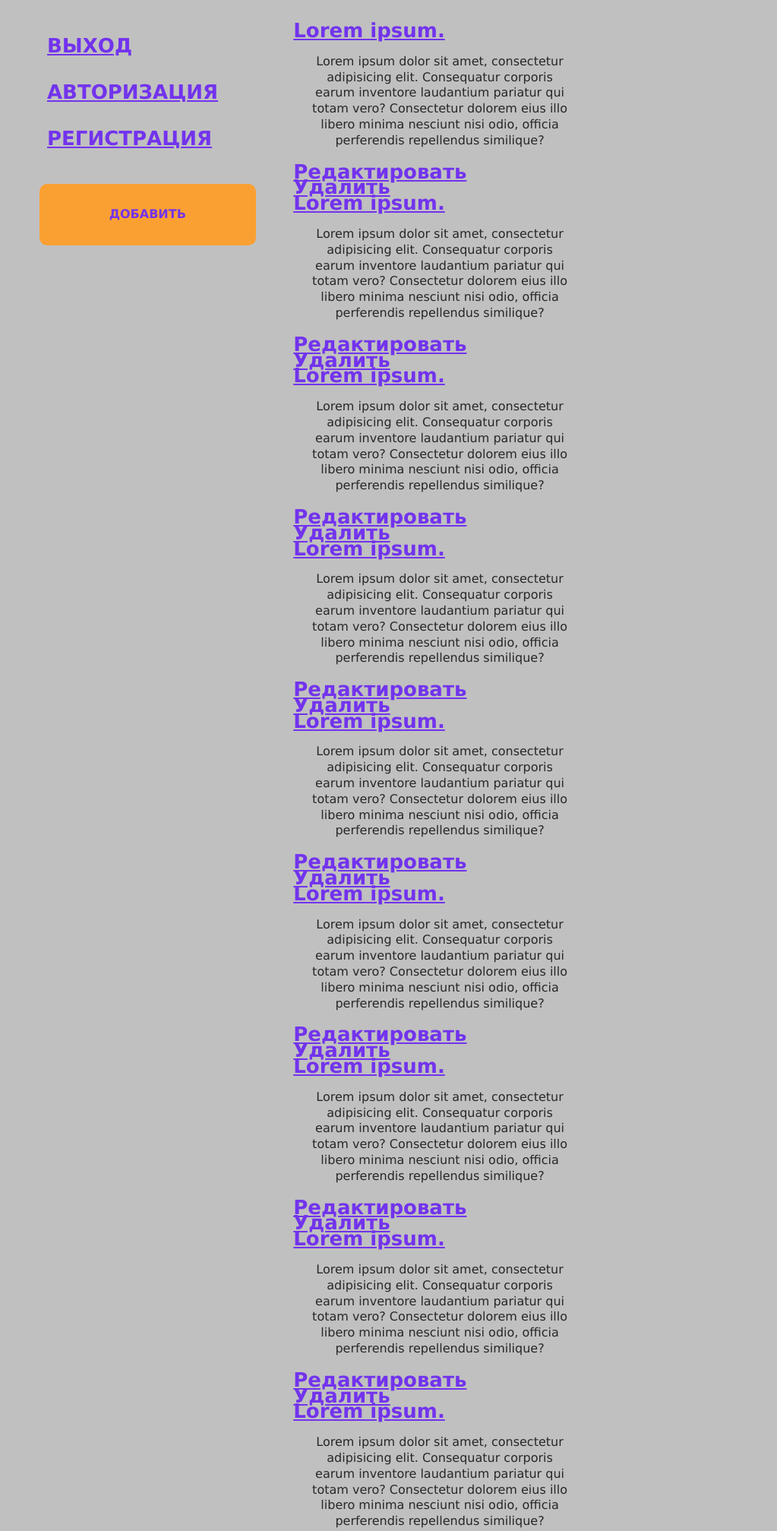
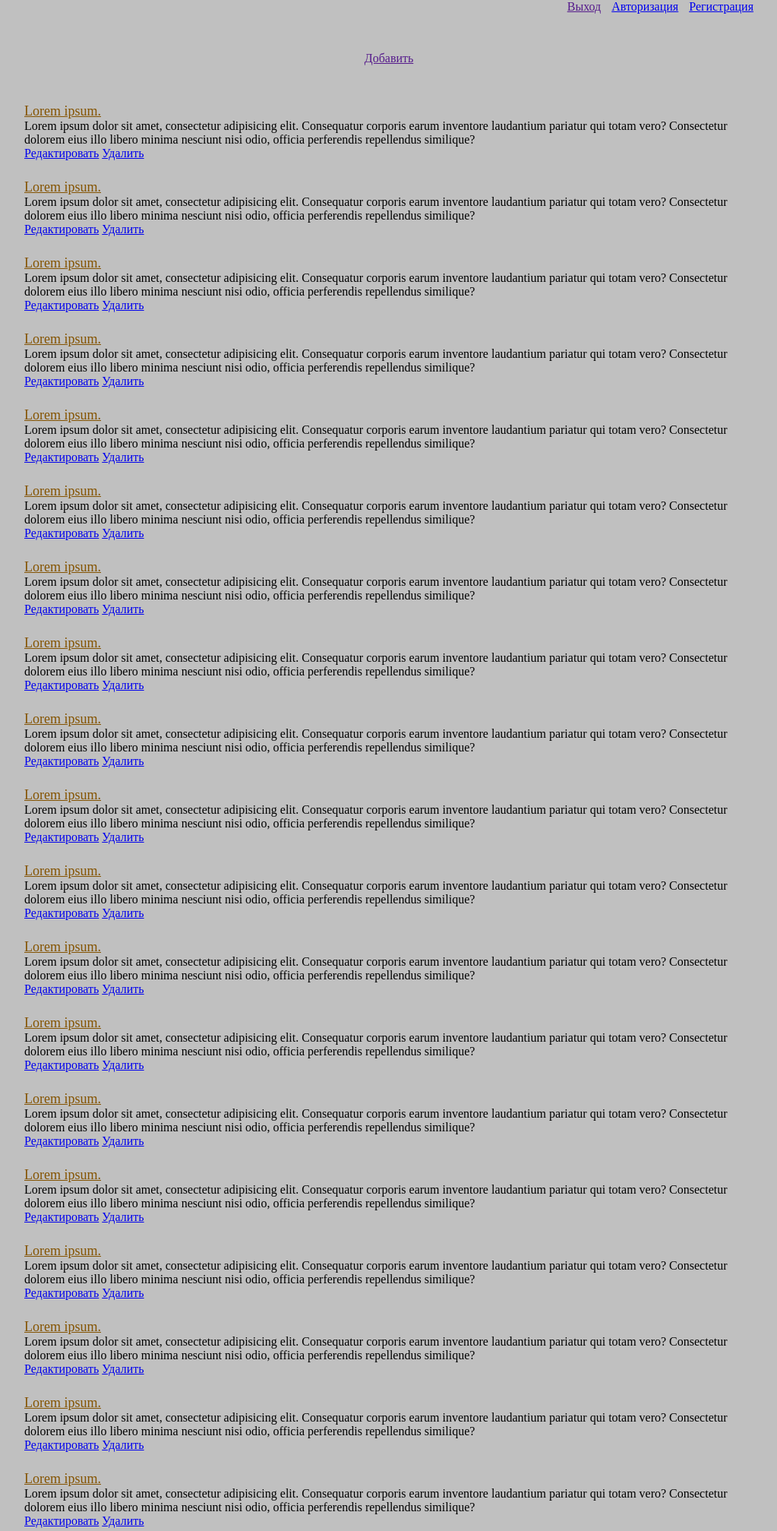
Before and after one commit to shturnev/c4, a PHP site: page /blog/index.php in a window 1280 px wide. Shown: the top 2015 px of the page at 76% size, without its empty margins (128-1151 px from the left). Run offline with PHP 8.4, Linux system fonts and the light colour scheme.

Commit message:
ремонт верстки

```diff
--- a/blog/blocks/header.php
+++ b/blog/blocks/header.php
@@ -1,14 +1,5 @@
 <nav>
-    <ul class="nav">
-        <li>
-            <a href="index.php">Выход</a>
-        </li>
-
-        <li>
-            <a href="blog_login.php">Авторизация</a>
-        </li>
-        <li>
-            <a href="blog_register.php">Регистрация</a>
-        </li>
-    </ul>
+    <a href="">Выход</a>
+    <a href="blog_login.php">Авторизация</a>
+    <a href="blog_register.php">Регистрация</a>
 </nav>
--- a/blog/css/style_start.css
+++ b/blog/css/style_start.css
@@ -1,72 +1,29 @@
 html, body {
-  display: flex;
-  align-content: center;
-  justify-content: space-between;
-  margin: auto;
   padding: 0;
-  height: 100vh;
+  margin: 0;
+  height: 100%;
+  min-height: 100%;
+  background: silver; }
+
+.main {
   width: 960px;
-  background: silver;
-  font: 1em/1.3em Verdana, Geneva, sans-serif;
-  color: #272727; }
-  html .main, body .main {
-    display: flex;
-    margin: 20px auto;
-    padding: 0;
-    max-width: 960px;
-    flex-flow: column wrap; }
-    html .main .nav, body .main .nav {
+  margin: 0 auto; }
+  .main nav {
+    text-align: right; }
+    .main nav a {
       display: inline-block;
-      text-align: right; }
-      html .main .nav li, body .main .nav li {
-        padding: 20px;
-        margin: 0;
-        list-style: none;
-        text-decoration: none;
-        text-transform: uppercase; }
-        html .main .nav li a, body .main .nav li a {
-          color: #7233ed;
-          font-weight: 600; }
-          html .main .nav li a:hover, body .main .nav li a:hover {
-            color: #faa033; }
-    html .main .button, body .main .button {
-      display: block;
-      text-align: center;
-      margin: 20px;
-      padding: 5px;
-      background: #faa033;
-      border-radius: 10px; }
-      html .main .button a, body .main .button a {
-        color: #7233ed;
-        text-decoration: none;
-        text-transform: uppercase;
-        font-weight: 600; }
-        html .main .button a:hover, body .main .button a:hover {
-          color: #272727; }
-    html .main ul, body .main ul {
-      display: flex;
-      width: 60%;
-      margin: auto;
-      padding: 10px;
-      flex-flow: column wrap;
-      justify-content: center; }
-      html .main ul li, body .main ul li {
-        display: flex;
-        flex-flow: column wrap; }
-        html .main ul li a, body .main ul li a {
-          display: flex;
-          color: #7233ed;
-          font-size: 26px;
-          font-weight: 600; }
-          html .main ul li a:hover, body .main ul li a:hover {
-            color: #272727; }
-        html .main ul li .descr, body .main ul li .descr {
-          text-align: center;
-          margin: 20px;
-          display: flex;
-          width: 60%;
-          font-size: 16px; }
-        html .main ul li .adm_btns, body .main ul li .adm_btns {
-          text-align: center; }
+      margin-left: 10px; }
+  .main > .button {
+    text-align: center;
+    margin: 50px 0; }
+  .main .blog-list {
+    list-style: none;
+    margin: 0;
+    padding: 0; }
+    .main .blog-list li {
+      margin-bottom: 25px; }
+      .main .blog-list li .for-title {
+        font-size: 18px;
+        color: #845300; }
 
 /*# sourceMappingURL=style_start.css.map */
--- a/blog/css/style_start.scss
+++ b/blog/css/style_start.scss
@@ -1,107 +1,43 @@
 @charset "UTF-8";
 
-
 html,body{
-  display: flex;
-  align-content: center;
-  justify-content: space-between;
-
-  margin: auto;
   padding: 0;
-  height: 100vh;
-  width: 960px;
+  margin: 0;
+  height: 100%;
+  min-height: 100%;
   background: silver;
-  font:1em/1.3em Verdana, Geneva, sans-serif;
-  color: #272727;
-
+}
 
 .main{
-        display: flex;
-        margin: 20px auto;
-        padding: 0;
-        max-width: 960px;
-        flex-flow: column wrap;
+  width: 960px;
+  margin: 0 auto;
 
-
-        .nav{
-          display: inline-block;
+  nav{
     text-align: right;
 
+    a{
+      display: inline-block;
+      margin-left: 10px;
+
+    }
+  }
+  &>.button{
+    text-align: center;
+    margin: 50px 0;
+  }
+  .blog-list{
+    list-style: none;
+    margin: 0;
+    padding: 0;
 
     li{
-              padding: 20px;
-              margin: 0;
-              list-style: none;
-              text-decoration: none;
-              text-transform: uppercase;
+      margin-bottom: 25px;
 
-              a{
-                color: #7233ed;
-                font-weight: 600;
-                &:hover{
-                  color: #faa033;
+      .for-title{
+        font-size: 18px;
+        color: #845300;
       }
     }
   }
 
-
 }
-
-        .button{
-          display: block;
-          text-align: center;
-          margin: 20px ;
-          padding: 5px;
-          background: #faa033;
-          border-radius: 10px;
-          a{
-            color: #7233ed;
-            text-decoration: none;
-            text-transform: uppercase;
-            font-weight: 600;
-            &:hover{
-              color: #272727;
-            }
-          }
-        }
-
-        ul{
-          display: flex;
-          width: 60%;
-          margin: auto;
-          padding: 10px;
-          flex-flow: column wrap;
-          justify-content: center;
-            li{
-              display: flex;
-              flex-flow: column wrap;
-                a{
-                  display: flex;
-                  color: #7233ed;
-                  font-size: 26px;
-                  font-weight: 600;
-                  &:hover {
-                    color: #272727;
-                  }
-                }
-                .descr{
-                  text-align: center;
-                  margin: 20px;
-                  display: flex;
-                  width: 60%;
-                  font-size: 16px;
-
-
-                }
-                .adm_btns{
-                  //display: flex;
-                  text-align: center;
-
-                }
-
-            }
-        }
-
-      }
-
-  }
--- a/blog/index.php
+++ b/blog/index.php
@@ -8,18 +8,19 @@
 <body>
 <div class="main">
     <?php require 'blocks/header.php' ?>
+
+
     <div class="button">
-        <a class="button" href="blog_add.php">Добавить</a>
+        <a href="">Добавить</a>
     </div>
 
 
-    <ul>
-        <? for ($i = 0; $i < 40; $i++) { ?>
+    <ul class="blog-list">
+        <? for ($i = 0; $i < 40; $i++){ ?>
         <li>
-                <a href="blog_in.php">Lorem ipsum.</a>
+            <a class="for-title" href="blog_in.php">Lorem ipsum.</a>
             <div class="descr">Lorem ipsum dolor sit amet, consectetur adipisicing elit. Consequatur corporis earum
-                    inventore laudantium pariatur qui totam vero? Consectetur dolorem eius illo libero minima nesciunt
-                    nisi
+                inventore laudantium pariatur qui totam vero? Consectetur dolorem eius illo libero minima nesciunt nisi
                 odio, officia perferendis repellendus similique?
             </div>
             <div class="adm_btns">
```
Also changed, not shown: blog/blog_in.php (+10 -4 lines), 1 other file. Lines whose indentation alone changed are shown as unchanged.
